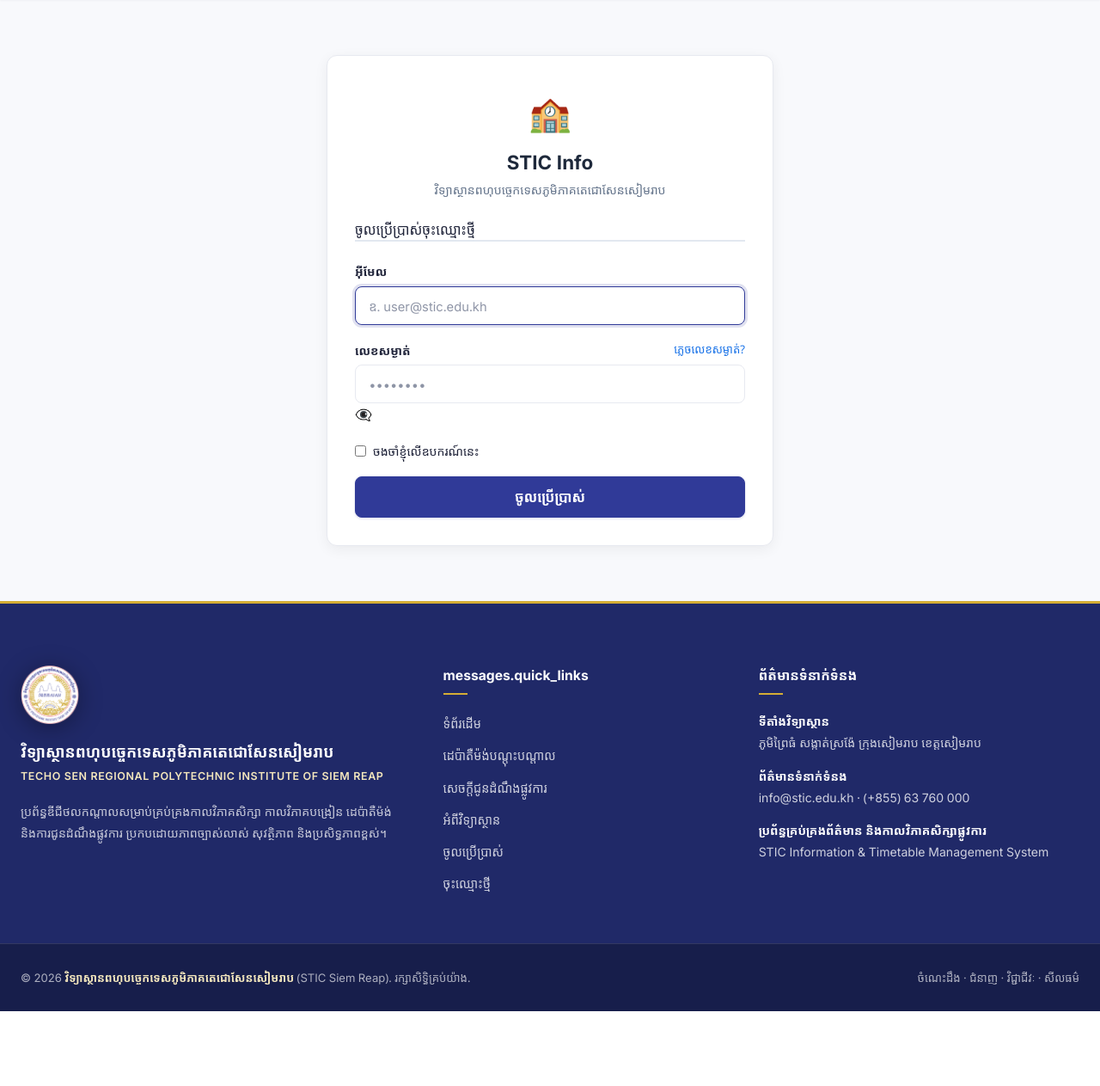
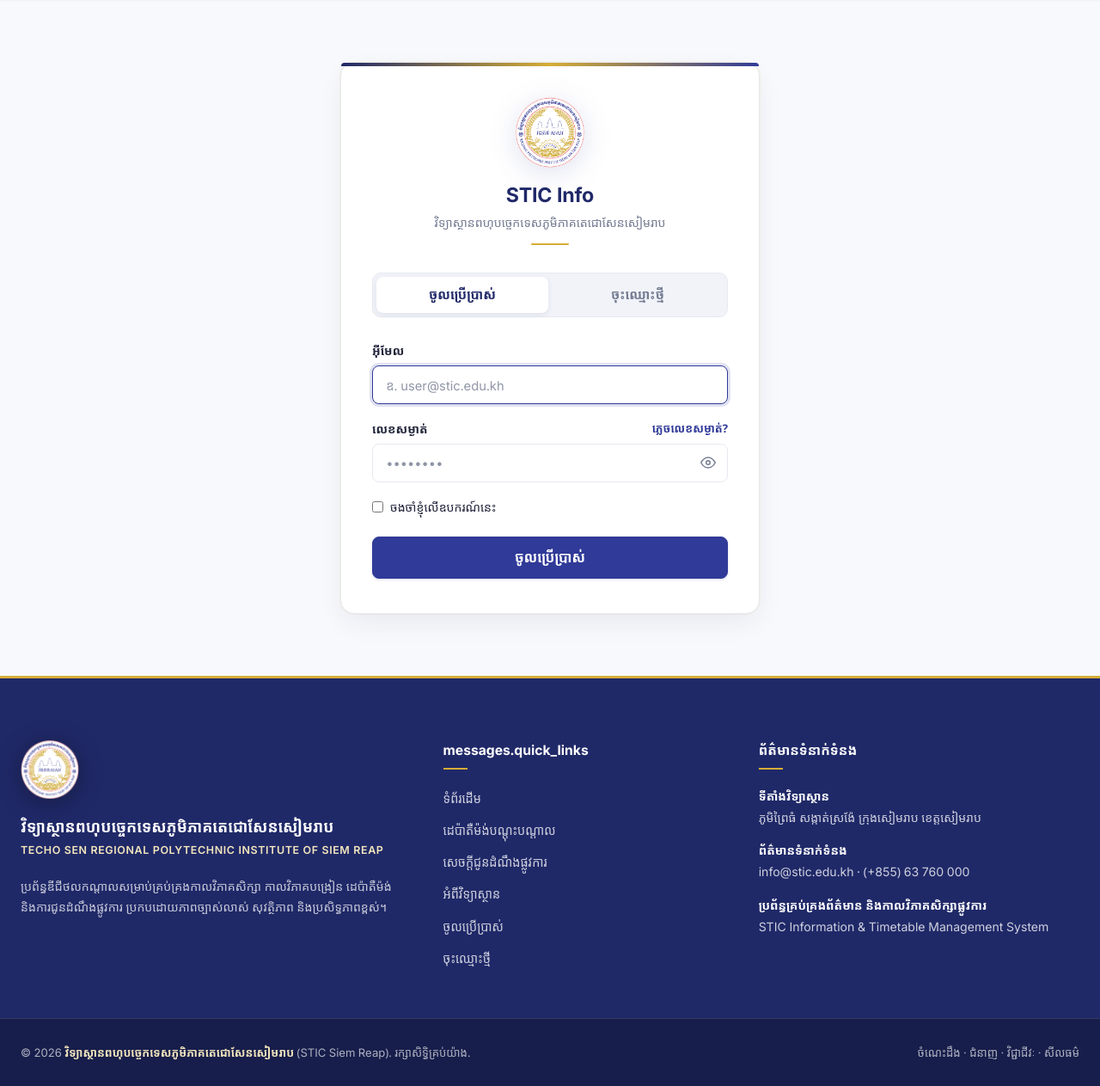
Before and after one commit to chornt579-cmyk/stic_Info, a Laravel app: page /login in a window 1280 px wide. Shown: the part 80-1343 px from the top of the page at 86% size. Before the commit the page ends 1256 px from the top, so only its background shows below. Run offline with Laravel 12, Linux system fonts and the light colour scheme; data comes from the database, SQL or seed files in the repository; style sheets or scripts are compiled from the project's sources; parts of the project's set-up code (start-up, migrations or seed data) failed here and were passed over.

Commit message:
feat(auth): redesign login and auth pages with official stic logo and segmented tab navigation

```diff
--- a/resources/css/app.css
+++ b/resources/css/app.css
@@ -668,6 +668,212 @@ tr:hover td {
     opacity: 0.8;
 }
 
+.input-invalid {
+    border-color: var(--stic-danger) !important;
+    background-color: #FFF8F8;
+}
+
+.input-invalid:focus {
+    box-shadow: 0 0 0 3px rgba(227, 41, 54, 0.15) !important;
+}
+
+.field-error {
+    display: block;
+    font-size: 0.82rem;
+    color: var(--stic-danger);
+    margin-top: 0.35rem;
+    font-weight: 500;
+}
+
+/* Password Input with Toggle Button */
+.password-input-wrapper {
+    position: relative;
+    width: 100%;
+    display: flex;
+    align-items: center;
+}
+
+.password-input-wrapper .form-control {
+    padding-right: 2.75rem;
+}
+
+.password-toggle-btn {
+    position: absolute;
+    right: 8px;
+    top: 50%;
+    transform: translateY(-50%);
+    background: transparent;
+    border: none;
+    padding: 6px;
+    cursor: pointer;
+    color: var(--stic-muted);
+    display: inline-flex;
+    align-items: center;
+    justify-content: center;
+    border-radius: 6px;
+    transition: color 0.15s ease, background-color 0.15s ease;
+}
+
+.password-toggle-btn:hover {
+    color: var(--stic-primary);
+    background-color: var(--stic-surface-muted);
+}
+
+.password-toggle-btn svg {
+    width: 18px;
+    height: 18px;
+}
+
+/* --- Authentication Card & Tab System --- */
+.auth-card-wrapper {
+    max-width: 520px;
+    margin: 2rem auto;
+    width: 100%;
+    padding: 0 1rem;
+}
+
+.auth-card {
+    background: #ffffff;
+    border: 1px solid var(--stic-border);
+    border-radius: 16px;
+    padding: 2.5rem 2.25rem;
+    box-shadow: 0 12px 32px -4px rgba(32, 41, 104, 0.08), 0 0 0 1px rgba(213, 173, 53, 0.1);
+    position: relative;
+}
+
+.auth-card::before {
+    content: '';
+    position: absolute;
+    top: 0;
+    left: 0;
+    right: 0;
+    height: 4px;
+    background: linear-gradient(90deg, var(--stic-primary-dark) 0%, var(--stic-secondary) 50%, var(--stic-primary) 100%);
+    border-radius: 16px 16px 0 0;
+}
+
+.auth-header {
+    text-align: center;
+    margin-bottom: 2rem;
+}
+
+.auth-brand-logo {
+    width: 82px;
+    height: 82px;
+    object-fit: contain;
+    margin: 0 auto 1rem auto;
+    display: block;
+    filter: drop-shadow(0 6px 16px rgba(48, 58, 152, 0.15));
+    transition: transform 0.25s ease;
+}
+
+.auth-brand-logo:hover {
+    transform: scale(1.04);
+}
+
+.auth-title {
+    font-size: 1.45rem;
+    font-weight: 700;
+    color: var(--stic-primary-dark);
+    margin-bottom: 0.35rem;
+    letter-spacing: -0.2px;
+    line-height: 1.35;
+}
+
+.auth-subtitle {
+    font-size: 0.88rem;
+    font-weight: 500;
+    color: var(--stic-muted);
+    line-height: 1.5;
+    max-width: 380px;
+    margin: 0 auto;
+}
+
+.auth-divider {
+    width: 44px;
+    height: 2px;
+    background: var(--stic-secondary);
+    margin: 0.85rem auto 0 auto;
+    border-radius: 1px;
+}
+
+/* Segmented Tab Navigation for Login / Register */
+.auth-tabs {
+    display: flex;
+    background: var(--stic-surface-muted);
+    padding: 4px;
+    border-radius: 10px;
+    margin-bottom: 1.75rem;
+    border: 1px solid var(--stic-border);
+    gap: 4px;
+}
+
+.tab-btn {
+    flex: 1;
+    padding: 0.65rem 1rem;
+    font-size: 0.95rem;
+    font-weight: 600;
+    text-align: center;
+    border-radius: 8px;
+    border: none;
+    background: transparent;
+    color: var(--stic-muted);
+    cursor: pointer;
+    transition: all 0.18s ease;
+    font-family: inherit;
+    line-height: 1.4;
+}
+
+.tab-btn:hover {
+    color: var(--stic-primary);
+}
+
+.tab-btn.tab-active {
+    background: #ffffff;
+    color: var(--stic-primary-dark);
+    box-shadow: 0 2px 6px rgba(32, 41, 104, 0.08);
+    font-weight: 700;
+}
+
+.tab-btn.tab-inactive {
+    color: var(--stic-muted);
+    background: transparent;
+}
+
+/* Role Selector Grid */
+.role-selector-grid {
+    display: grid;
+    grid-template-columns: 1fr 1fr;
+    gap: 0.85rem;
+    margin-top: 0.4rem;
+}
+
+.role-pill {
+    border: 1.5px solid var(--stic-border);
+    border-radius: 8px;
+    padding: 0.65rem 0.95rem;
+    display: flex;
+    align-items: center;
+    gap: 0.6rem;
+    cursor: pointer;
+    transition: all 0.18s ease;
+    background: #ffffff;
+    font-size: 0.92rem;
+    font-weight: 500;
+}
+
+.role-pill:hover {
+    border-color: rgba(48, 58, 152, 0.4);
+    background: var(--stic-background);
+}
+
+.role-pill:has(input:checked) {
+    border-color: var(--stic-primary);
+    background: var(--stic-primary-soft);
+    color: var(--stic-primary-dark);
+    font-weight: 600;
+}
+
 /* --- ALERTS --- */
 .alert {
     padding: 0.95rem 1.25rem;
--- a/resources/js/auth.js
+++ b/resources/js/auth.js
@@ -154,11 +154,11 @@ document.addEventListener('DOMContentLoaded', function () {
             if (input.type === 'password') {
                 input.type = 'text';
                 this.setAttribute('aria-pressed', 'true');
-                this.textContent = '👁️';
+                this.innerHTML = '<svg width="18" height="18" viewBox="0 0 24 24" fill="none" stroke="currentColor" stroke-width="2" stroke-linecap="round" stroke-linejoin="round" aria-hidden="true"><path d="M17.94 17.94A10.07 10.07 0 0 1 12 20c-7 0-11-8-11-8a18.45 18.45 0 0 1 5.06-5.94M9.9 4.24A9.12 9.12 0 0 1 12 4c7 0 11 8 11 8a18.5 18.5 0 0 1-2.16 3.19m-6.72-1.07a3 3 0 1 1-4.24-4.24"></path><line x1="1" y1="1" x2="23" y2="23"></line></svg>';
             } else {
                 input.type = 'password';
                 this.setAttribute('aria-pressed', 'false');
-                this.textContent = '👁️‍🗨️';
+                this.innerHTML = '<svg width="18" height="18" viewBox="0 0 24 24" fill="none" stroke="currentColor" stroke-width="2" stroke-linecap="round" stroke-linejoin="round" aria-hidden="true"><path d="M1 12s4-8 11-8 11 8 11 8-4 8-11 8-11-8-11-8z"></path><circle cx="12" cy="12" r="3"></circle></svg>';
             }
         });
     });
--- a/resources/views/auth/login.blade.php
+++ b/resources/views/auth/login.blade.php
@@ -25,16 +25,18 @@
     {!! json_encode($classesJson, JSON_HEX_TAG | JSON_HEX_APOS | JSON_HEX_QUOT | JSON_HEX_AMP) !!}
 </script>
 
-<div id="auth-card-wrapper" data-initial-tab="{{ $initialTab }}" style="max-width: 520px; margin: 1.5rem auto; width: 100%;">
-    <div class="card" style="padding: 2rem; border-radius: 12px; box-shadow: 0 4px 16px rgba(0,0,0,0.06); background: #ffffff;">
-        <div style="text-align: center; margin-bottom: 1.5rem;">
-            <div style="font-size: 2.5rem; margin-bottom: 0.5rem;" aria-hidden="true">🏫</div>
-            <h1 style="font-size: 1.4rem; font-weight: 700; color: #1e293b; margin-bottom: 0.25rem;">{{ config('app.name') }}</h1>
-            <p style="font-size: 0.88rem; color: #64748b;">{{ __('messages.institute_name') }}</p>
+<div id="auth-card-wrapper" class="auth-card-wrapper" data-initial-tab="{{ $initialTab }}">
+    <div class="auth-card">
+        <!-- Institutional Header with Official STIC Logo -->
+        <div class="auth-header">
+            <img src="{{ asset('images/stic-logo.png') }}" alt="{{ __('messages.institute_name') }}" class="auth-brand-logo">
+            <h1 class="auth-title">STIC Info</h1>
+            <p class="auth-subtitle">{{ __('messages.institute_name') }}</p>
+            <div class="auth-divider" aria-hidden="true"></div>
         </div>
 
-        <!-- Accessible Tabs Navigation -->
-        <div style="display: flex; border-bottom: 2px solid #e2e8f0; margin-bottom: 1.5rem;" role="tablist" aria-label="Authentication Options">
+        <!-- Accessible Segmented Tabs Navigation -->
+        <div class="auth-tabs" role="tablist" aria-label="Authentication Options">
             <button type="button" id="tab-login-btn" class="tab-btn tab-active" role="tab" aria-selected="true" aria-controls="login-panel" tabindex="0">
                 {{ __('messages.login') }}
             </button>
@@ -58,20 +60,22 @@
                 <div class="form-group">
                     <div style="display: flex; justify-content: space-between; align-items: center; margin-bottom: 0.4rem;">
                         <label for="login-password" class="form-label" style="margin-bottom: 0;">{{ __('messages.password') }}</label>
-                        <a href="{{ route('password.request') }}" style="font-size: 0.82rem; color: #1a73e8; text-decoration: none; font-weight: 500;">
+                        <a href="{{ route('password.request') }}" style="font-size: 0.82rem; color: var(--stic-primary); text-decoration: none; font-weight: 600;">
                             {{ __('messages.forgot_password') }}
                         </a>
                     </div>
                     <div class="password-input-wrapper">
                         <input type="password" id="login-password" name="password" class="form-control @error('password') input-invalid @enderror" required autocomplete="current-password" placeholder="••••••••" aria-describedby="@error('password') login-password-error @enderror">
-                        <button type="button" class="password-toggle-btn" data-target="login-password" aria-label="{{ __('messages.password_toggle') }}" aria-pressed="false">👁️‍🗨️</button>
+                        <button type="button" class="password-toggle-btn" data-target="login-password" aria-label="{{ __('messages.password_toggle') }}" aria-pressed="false">
+                            <svg width="18" height="18" viewBox="0 0 24 24" fill="none" stroke="currentColor" stroke-width="2" stroke-linecap="round" stroke-linejoin="round" aria-hidden="true"><path d="M1 12s4-8 11-8 11 8 11 8-4 8-11 8-11-8-11-8z"></path><circle cx="12" cy="12" r="3"></circle></svg>
+                        </button>
                     </div>
                     @error('password')
                         <span id="login-password-error" class="field-error" role="alert">{{ $message }}</span>
                     @enderror
                 </div>
 
-                <div class="form-group" style="display: flex; justify-content: space-between; align-items: center;">
+                <div class="form-group" style="display: flex; justify-content: space-between; align-items: center; margin-bottom: 1.5rem;">
                     <label style="font-size: 0.88rem; cursor: pointer; display: flex; align-items: center; gap: 8px;">
                         <input type="checkbox" name="remember" {{ old('remember') ? 'checked' : '' }}>
                         <span>{{ __('messages.remember_me') }}</span>
@@ -119,7 +123,9 @@
                     <label for="reg-password" class="form-label">{{ __('messages.password_min') }}</label>
                     <div class="password-input-wrapper">
                         <input type="password" id="reg-password" name="password" class="form-control @error('password') input-invalid @enderror" required autocomplete="new-password" placeholder="••••••••" aria-describedby="@error('password') reg-password-error @enderror">
-                        <button type="button" class="password-toggle-btn" data-target="reg-password" aria-label="{{ __('messages.password_toggle') }}" aria-pressed="false">👁️‍🗨️</button>
+                        <button type="button" class="password-toggle-btn" data-target="reg-password" aria-label="{{ __('messages.password_toggle') }}" aria-pressed="false">
+                            <svg width="18" height="18" viewBox="0 0 24 24" fill="none" stroke="currentColor" stroke-width="2" stroke-linecap="round" stroke-linejoin="round" aria-hidden="true"><path d="M1 12s4-8 11-8 11 8 11 8-4 8-11 8-11-8-11-8z"></path><circle cx="12" cy="12" r="3"></circle></svg>
+                        </button>
                     </div>
                     @error('password')
                         <span id="reg-password-error" class="field-error" role="alert">{{ $message }}</span>
@@ -130,18 +136,20 @@
                     <label for="reg-password-confirm" class="form-label">{{ __('messages.password_confirmation') }}</label>
                     <div class="password-input-wrapper">
                         <input type="password" id="reg-password-confirm" name="password_confirmation" class="form-control" required autocomplete="new-password" placeholder="••••••••">
-                        <button type="button" class="password-toggle-btn" data-target="reg-password-confirm" aria-label="{{ __('messages.password_toggle') }}" aria-pressed="false">👁️‍🗨️</button>
+                        <button type="button" class="password-toggle-btn" data-target="reg-password-confirm" aria-label="{{ __('messages.password_toggle') }}" aria-pressed="false">
+                            <svg width="18" height="18" viewBox="0 0 24 24" fill="none" stroke="currentColor" stroke-width="2" stroke-linecap="round" stroke-linejoin="round" aria-hidden="true"><path d="M1 12s4-8 11-8 11 8 11 8-4 8-11 8-11-8-11-8z"></path><circle cx="12" cy="12" r="3"></circle></svg>
+                        </button>
                     </div>
                 </div>
 
                 <div class="form-group">
                     <span class="form-label" id="role-label">{{ __('messages.role') }}</span>
-                    <div style="display: flex; gap: 1.5rem; margin-top: 0.35rem;" role="radiogroup" aria-labelledby="role-label">
-                        <label style="cursor: pointer; display: flex; align-items: center; gap: 6px;">
+                    <div class="role-selector-grid" role="radiogroup" aria-labelledby="role-label">
+                        <label class="role-pill">
                             <input type="radio" name="role" value="student" {{ old('role', 'student') === 'student' ? 'checked' : '' }}>
                             <span>{{ __('messages.role_student') }}</span>
                         </label>
-                        <label style="cursor: pointer; display: flex; align-items: center; gap: 6px;">
+                        <label class="role-pill">
                             <input type="radio" name="role" value="teacher" {{ old('role') === 'teacher' ? 'checked' : '' }}>
                             <span>{{ __('messages.role_teacher') }}</span>
                         </label>
@@ -176,11 +184,14 @@
                     @enderror
                 </div>
 
-                <div id="teacher-notice" class="alert alert-warning hidden" style="font-size: 0.88rem; padding: 0.85rem; margin-bottom: 1.25rem; line-height: 1.5;" role="status">
-                    <span aria-hidden="true">ℹ️</span> {{ __('messages.teacher_registration_notice') }}
+                <div id="teacher-notice" class="alert alert-warning hidden" role="status">
+                    <span class="alert-icon" aria-hidden="true">
+                        <svg width="18" height="18" viewBox="0 0 24 24" fill="none" stroke="currentColor" stroke-width="2.5" stroke-linecap="round" stroke-linejoin="round"><circle cx="12" cy="12" r="10"></circle><line x1="12" y1="16" x2="12" y2="12"></line><line x1="12" y1="8" x2="12.01" y2="8"></line></svg>
+                    </span>
+                    <div>{{ __('messages.teacher_registration_notice') }}</div>
                 </div>
 
-                <button type="submit" class="btn btn-primary" style="width: 100%; padding: 0.75rem; font-size: 1rem; font-weight: 600; background: #1a73e8; color: #ffffff;">
+                <button type="submit" class="btn btn-primary" style="width: 100%; padding: 0.75rem; font-size: 1rem; font-weight: 600; margin-top: 1rem;">
                     {{ __('messages.register') }}
                 </button>
             </form>
```
Also changed, not shown: resources/views/auth/forgot-password.blade.php (+21 -15 lines), resources/views/auth/pending.blade.php (+12 -8 lines), resources/views/auth/reset-password.blade.php (+15 -10 lines), tests/Feature/AuthTest.php (+3 -0 lines).
